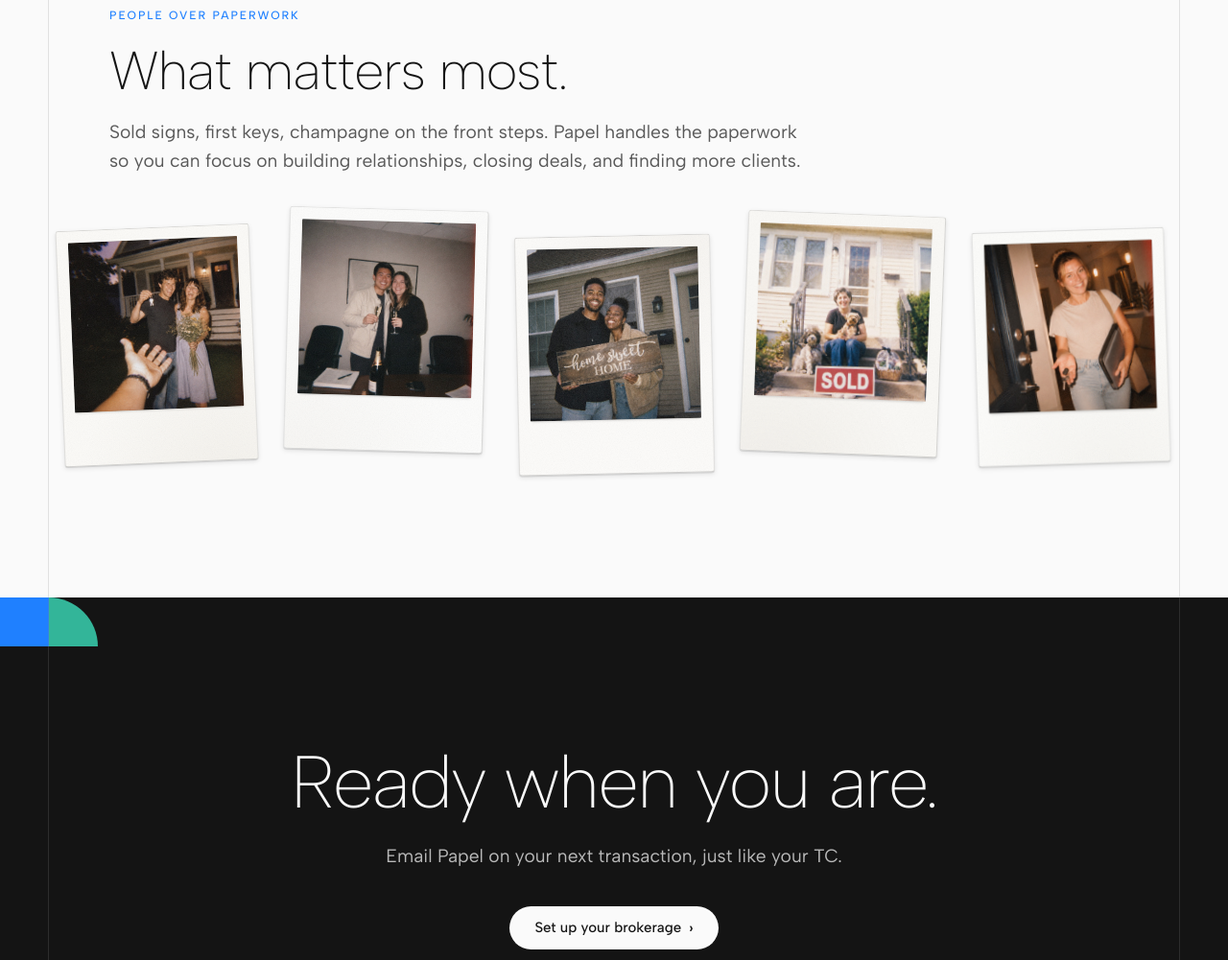
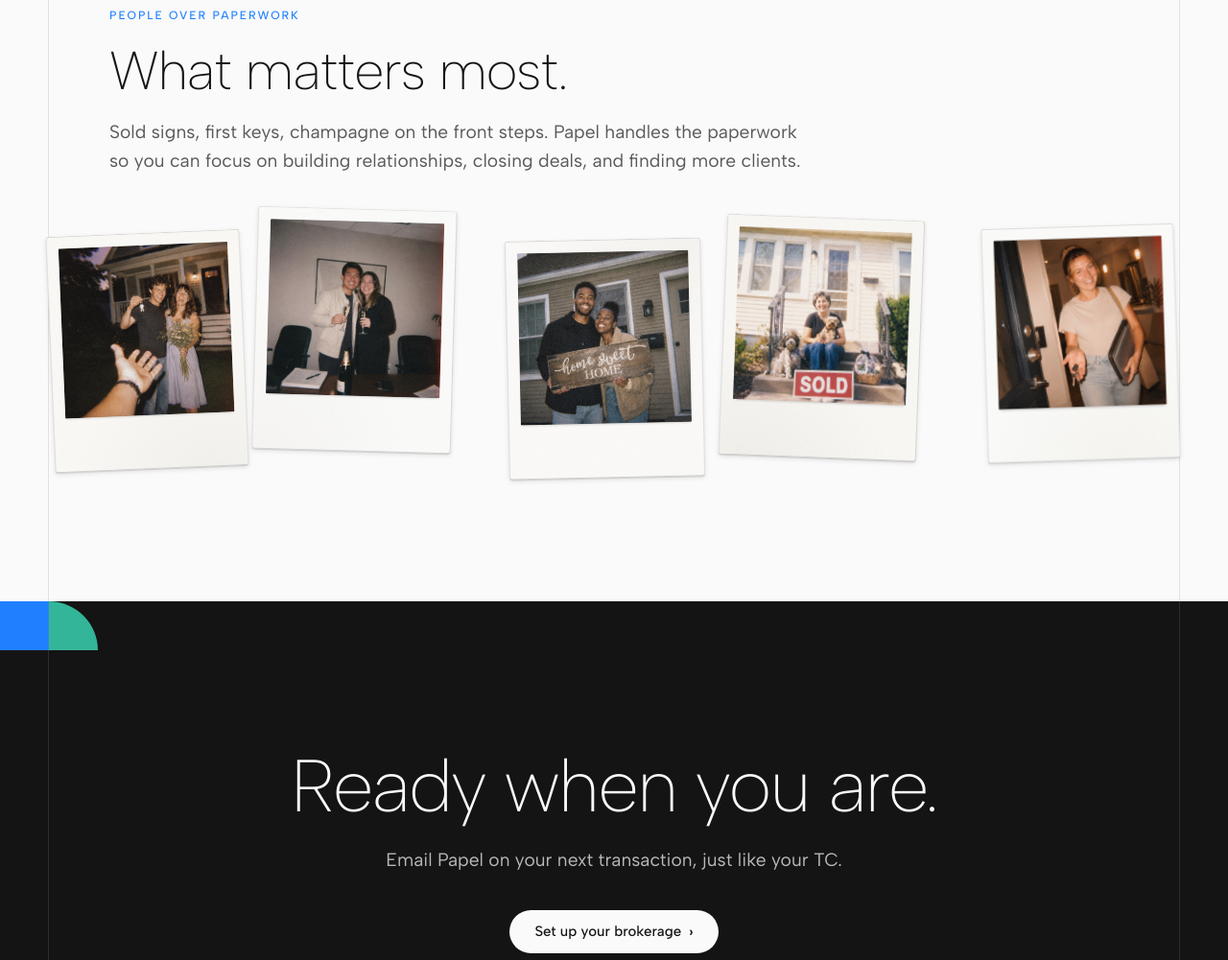
Before and after one commit to UX-BL-UI/papel-preview, a plain HTML site: page index.html in a window 1280 px wide. Shown: the part 4458-5459 px from the top of the page at 96% size. Drawn offline with Linux system fonts and the light colour scheme.

Commit message:
Organic photo spacing: varied gaps between prints

```diff
--- a/index.html
+++ b/index.html
@@ -378,7 +378,7 @@ body{position:relative;}
 .shoebox{
   position:relative;z-index:56; /* layout rails sit at z-55 */
   display:flex;align-items:flex-start;justify-content:center;
-  gap:clamp(18px,2.6vw,34px);
+  gap:clamp(10px,1.2vw,16px);
   padding-top:18px;
 }
 .polaroid{
@@ -404,11 +404,11 @@ body{position:relative;}
   content:"";position:absolute;inset:0;border-radius:inherit;pointer-events:none;z-index:1;
   background:radial-gradient(130% 110% at var(--age,80% 110%),rgba(146,126,94,var(--age-a,.07)),rgba(146,126,94,0) 58%);
 }
-.polaroid:nth-child(1){--tilt:-2.4deg;margin-top:16px;scale:.985;--age:82% 112%;--age-a:.08;background:#FBFAF7;}
-.polaroid:nth-child(2){--tilt:1.6deg;scale:1.012;--age:8% 106%;--age-a:.05;background:#FCFCFB;}
-.polaroid:nth-child(3){--tilt:-1.2deg;margin-top:26px;scale:.995;--age:90% -6%;--age-a:.06;background:#FCFBF9;}
-.polaroid:nth-child(4){--tilt:2.2deg;margin-top:4px;scale:1.005;--age:14% 116%;--age-a:.09;background:#FAF9F6;}
-.polaroid:nth-child(5){--tilt:-1.8deg;margin-top:18px;scale:.978;--age:70% 108%;--age-a:.06;background:#FCFCFA;}
+.polaroid:nth-child(1){--tilt:-2.4deg;margin-top:22px;scale:.985;--age:82% 112%;--age-a:.08;background:#FBFAF7;}
+.polaroid:nth-child(2){--tilt:1.6deg;margin-left:-4px;scale:1.012;--age:8% 106%;--age-a:.05;background:#FCFCFB;}
+.polaroid:nth-child(3){--tilt:-1.2deg;margin-top:30px;margin-left:40px;scale:.995;--age:90% -6%;--age-a:.06;background:#FCFBF9;}
+.polaroid:nth-child(4){--tilt:2.2deg;margin-top:8px;margin-left:6px;scale:1.005;--age:14% 116%;--age-a:.09;background:#FAF9F6;}
+.polaroid:nth-child(5){--tilt:-1.8deg;margin-top:14px;margin-left:50px;scale:.978;--age:70% 108%;--age-a:.06;background:#FCFCFA;}
 .polaroid:nth-child(odd){border-color:rgba(20,20,20,.17) rgba(20,20,20,.11) rgba(20,20,20,.19) rgba(20,20,20,.12);}
 .polaroid:nth-child(even){border-color:rgba(20,20,20,.12) rgba(20,20,20,.16) rgba(20,20,20,.18) rgba(20,20,20,.10);}
 .polaroid:nth-child(1) .photo{background:linear-gradient(158deg,#E4E1DA,#D4D1CA);}
@@ -439,7 +439,7 @@ body{position:relative;}
   }
   .shoebox::-webkit-scrollbar{display:none;}
   .shoebox .polaroid{width:min(62vw,230px);scroll-snap-align:center;}
-  .shoebox .polaroid:nth-child(n){margin-top:8px;}
+  .shoebox .polaroid:nth-child(n){margin-top:8px;margin-left:0;}
   .shoebox .polaroid:nth-child(2n){margin-top:0;}
 }
 @media (prefers-reduced-motion:reduce){
```
